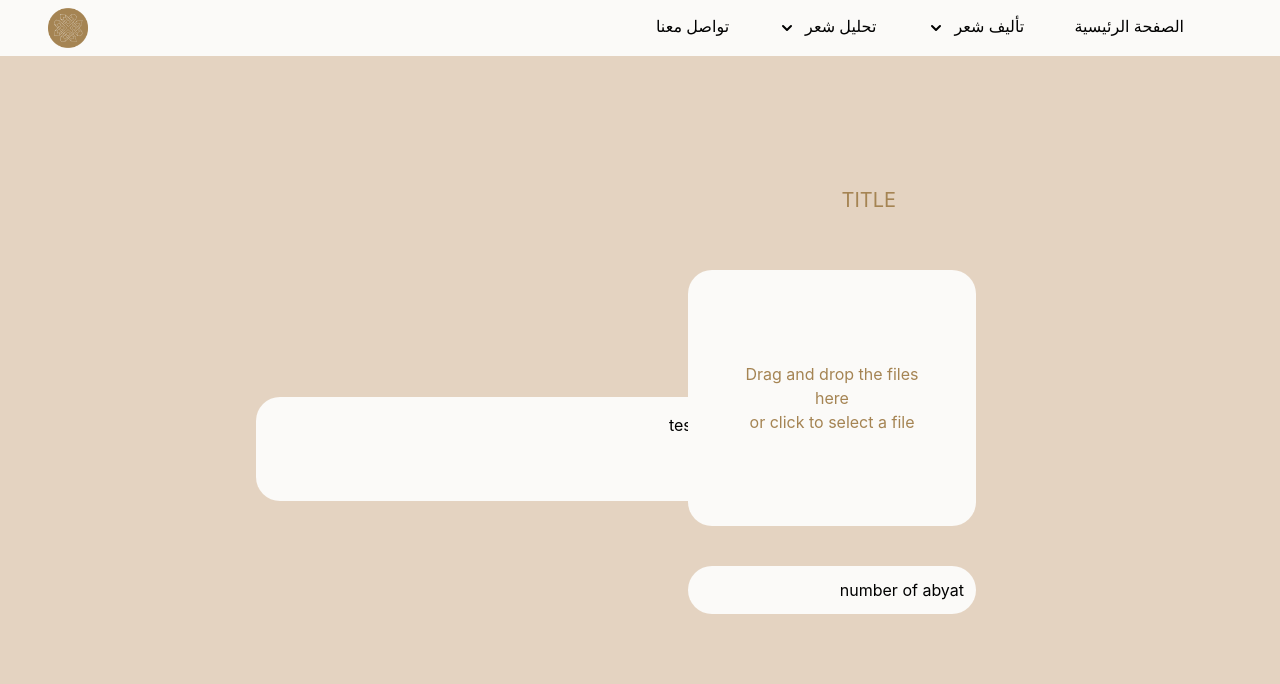
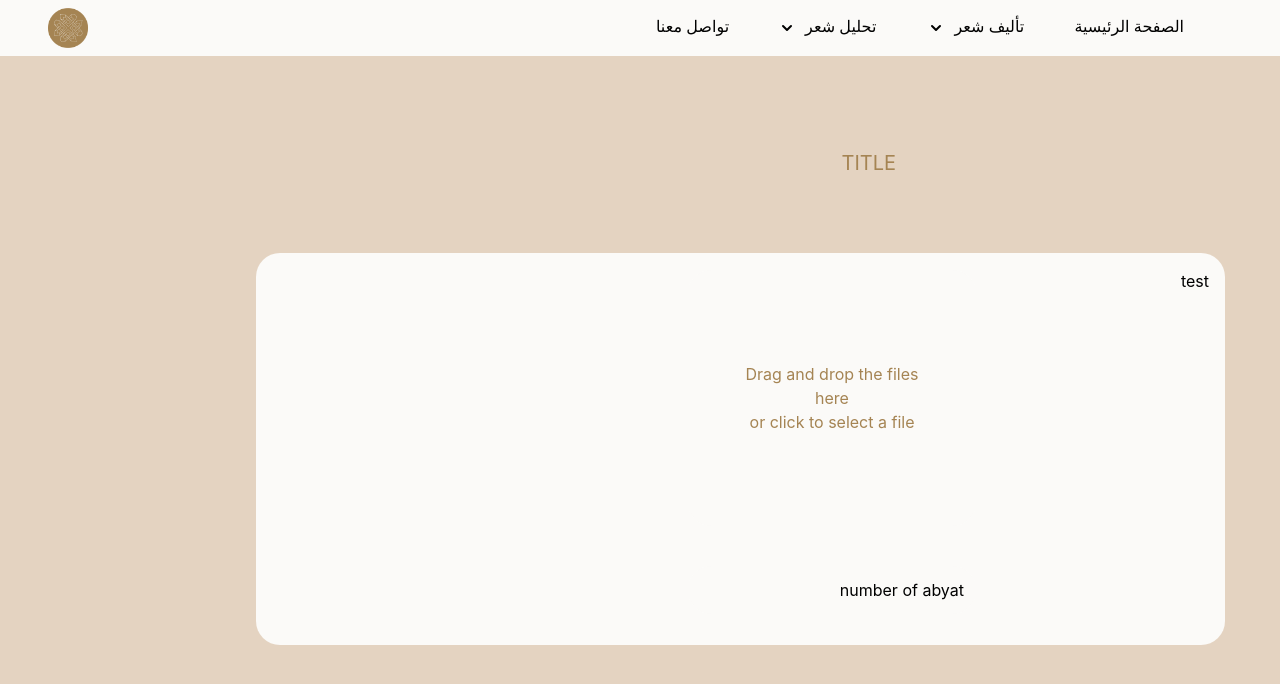
Before and after one commit to wadjih-bencheikh18/arabicthon-front, a React (Create React App) app: page /analyse in a window 1280 px wide. Shown: the top 684 px of the page. Built offline with nearby package versions, Linux system fonts and the light colour scheme.

Commit message:
output prblm

```diff
--- a/src/components/Functional/GenImage.jsx
+++ b/src/components/Functional/GenImage.jsx
@@ -20,8 +20,13 @@ export default function GenImage() {
     <div className="w-full m-64">
       <div className="text-right mb-14 mr-32 text-xl text-[#A58453]">TITLE</div>
       <div className="grid grid-cols-2 grid-rows-1 items-center mx-auto">
-        <div className="w-96 col-start-1 m-4 justify-self-center">
-          <OutputResult value={"test"} className="text-right" />
+        <div className="w-96 col-start-1 justify-self-center">
+          <OutputResult
+            value={"test"}
+            rows="15"
+            cols="90"
+            className="text-right"
+          />
         </div>
         <div className="col-start-2 flex flex-col items-center justify-self-center space-y-10">
           <div className="">
```
